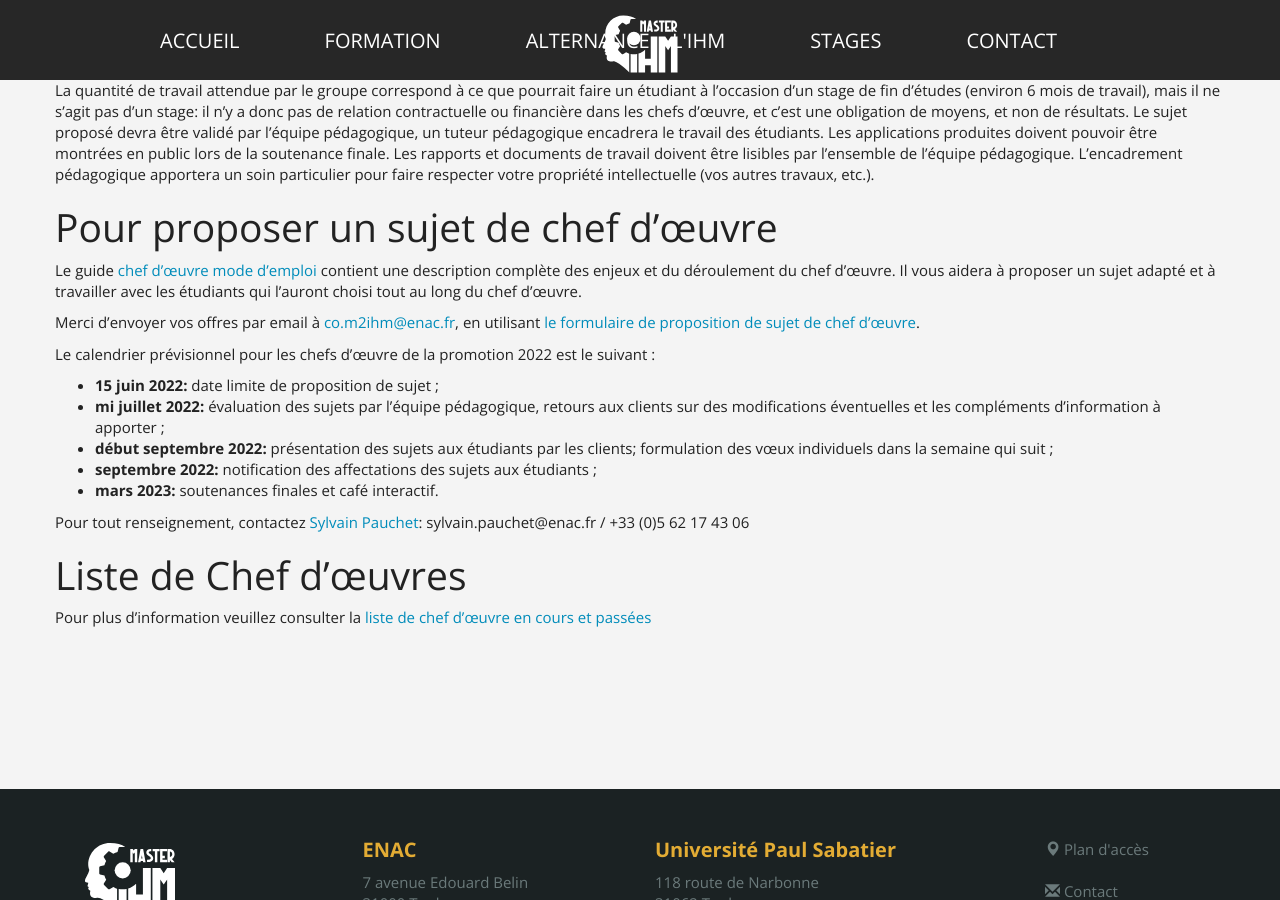
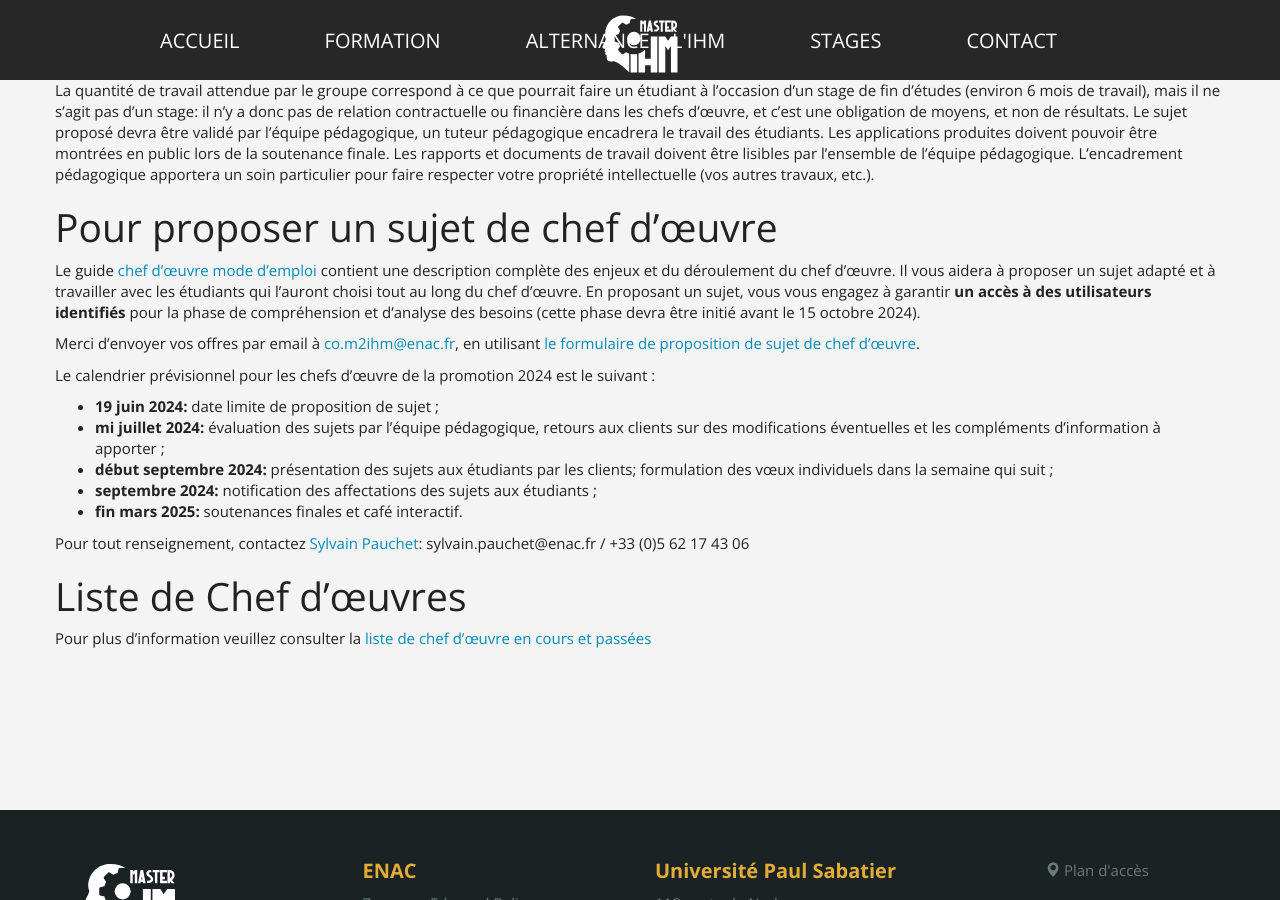
Before and after one commit to Master-IHM/master-ihm.github.io, a Jekyll site: the page built from _pages/chef-d-oeuvre.md, in a window 1280 px wide and 900 px high, scrolled down 1361 px. Built offline with Jekyll 4.4.1, drawn with Linux system fonts in a browser that asks for light colours.

Commit message:
Update chef-d-oeuvre.md

```diff
--- a/_pages/chef-d-oeuvre.md
+++ b/_pages/chef-d-oeuvre.md
@@ -25,16 +25,17 @@ La quantité de travail attendue par le groupe correspond à ce que pourrait fai
 # Pour proposer un sujet de chef d'œuvre
 
 Le guide [chef d'œuvre mode d'emploi](files/Guide_C0_v4.pdf) contient une description complète des enjeux et du déroulement du chef d'œuvre. Il vous aidera à proposer un sujet adapté et à travailler avec les étudiants qui l'auront choisi tout au long du chef d'œuvre.
+En proposant un sujet, vous vous engagez à garantir **un accès à des utilisateurs identifiés** pour la phase de compréhension et d'analyse des besoins (cette phase devra être initié avant le 15 octobre 2024).
 
-Merci d'envoyer vos offres par email à [co.m2ihm@enac.fr](mailto:co.m2ihm@enac.fr), en utilisant [le formulaire de proposition de sujet de chef d'œuvre](files/form_sujet_chef_d_oeuvre_2022.docx).
+Merci d'envoyer vos offres par email à [co.m2ihm@enac.fr](mailto:co.m2ihm@enac.fr), en utilisant [le formulaire de proposition de sujet de chef d'œuvre](files/form_sujet_chef_d_oeuvre_2024.docx).
 
-Le calendrier prévisionnel pour les chefs d'œuvre de la promotion 2022 est le suivant :
+Le calendrier prévisionnel pour les chefs d'œuvre de la promotion 2024 est le suivant :
 
-* **15 juin 2022:** date limite de proposition de sujet ;
-* **mi juillet 2022:** évaluation des sujets par l'équipe pédagogique, retours aux clients sur des modifications éventuelles et les compléments d'information à apporter ;
-* **début septembre 2022:** présentation des sujets aux étudiants par les clients; formulation des vœux individuels dans la semaine qui suit ;
-* **septembre 2022:** notification des affectations des sujets aux étudiants ;
-* **mars 2023:** soutenances finales et café interactif.
+* **19 juin 2024:** date limite de proposition de sujet ;
+* **mi juillet 2024:** évaluation des sujets par l'équipe pédagogique, retours aux clients sur des modifications éventuelles et les compléments d'information à apporter ;
+* **début septembre 2024:** présentation des sujets aux étudiants par les clients; formulation des vœux individuels dans la semaine qui suit ;
+* **septembre 2024:** notification des affectations des sujets aux étudiants ;
+* **fin mars 2025:** soutenances finales et café interactif.
 
 Pour tout renseignement, contactez [Sylvain Pauchet](mailto:sylvain.pauchet@enac.fr): sylvain.pauchet@enac.fr / +33 (0)5 62 17 43 06
 
```
